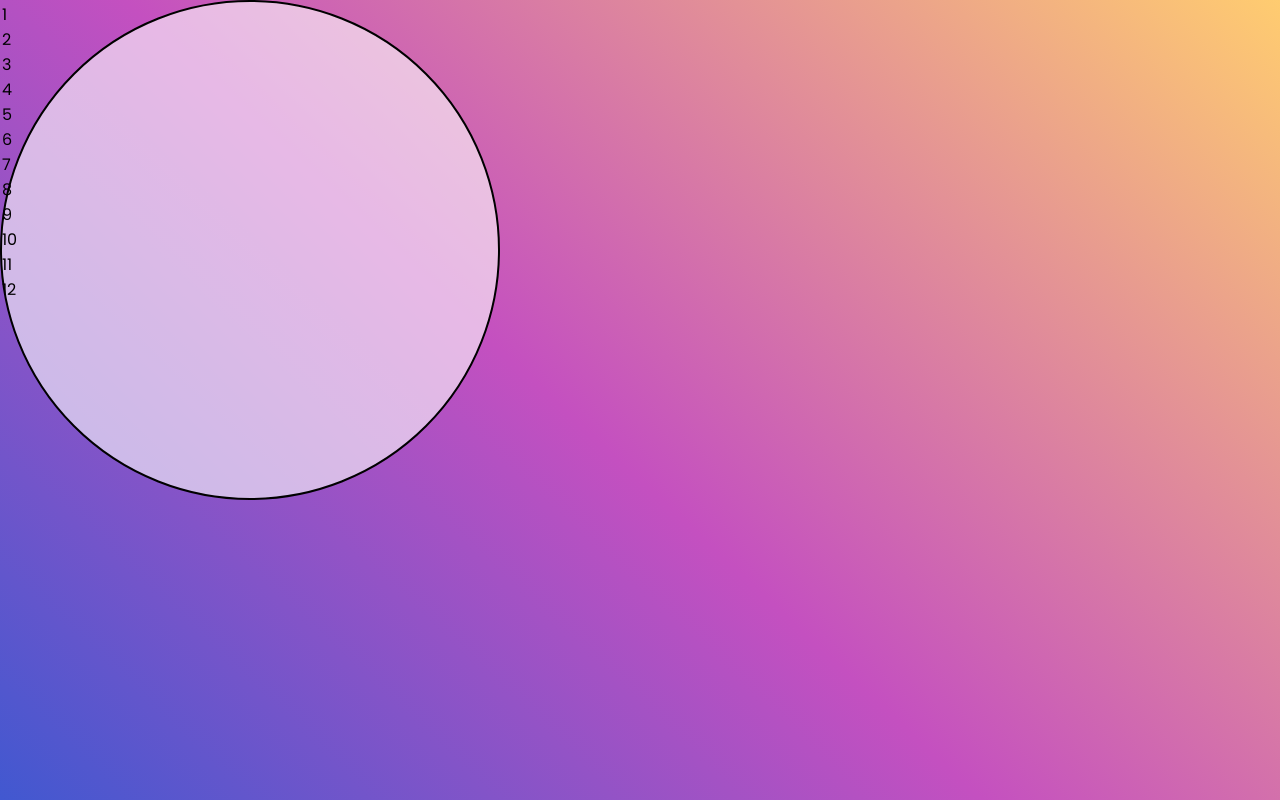
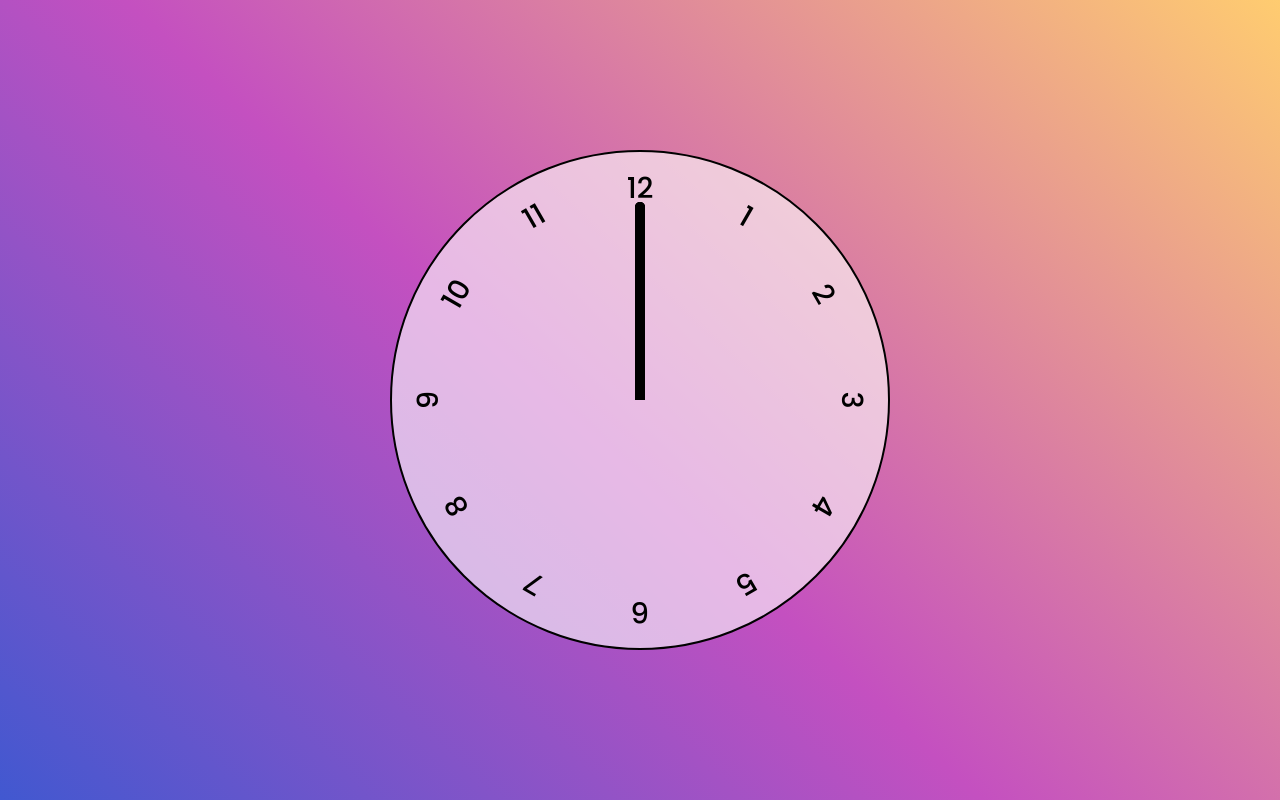
Before and after one commit to FelipeYCastro/PrimeiroRelogioHtmlCssJavascript, a plain HTML site: page index.html in a window 1280 px wide. Drawn offline with Linux system fonts and the light colour scheme.

Commit message:
continuação, terminarei amanhã pratica

```diff
--- a/style.css
+++ b/style.css
@@ -19,6 +19,9 @@ body {
     var(--bg-color3) 100%
   );
   height: 100vh;
+  display: flex;
+  justify-content: center;
+  align-items: center;
 }
 
 .clock {
@@ -27,4 +30,68 @@ body {
   background-color: rgba(255, 255, 255, 0.6);
   border-radius: 50%;
   border: 2px solid black;
+  position: relative;
 }
+
+.clock .number {
+  --rotation: 0;
+
+  position: absolute;
+  width: 100%;
+  height: 100%;
+  text-align: center;
+  transform: rotate(var(--rotation));
+  font-size: 1.8rem;
+  font-weight: 500;
+  padding: 15px;
+}
+
+.clock .number.number-1 {
+  --rotation: 30deg;
+}
+.clock .number.number-2 {
+  --rotation: 60deg;
+}
+.clock .number.number-3 {
+  --rotation: 90deg;
+}
+.clock .number.number-4 {
+  --rotation: 120deg;
+}
+.clock .number.number-5 {
+  --rotation: 150deg;
+}
+.clock .number.number-6 {
+  --rotation: 180deg;
+}
+.clock .number.number-7 {
+  --rotation: 210deg;
+}
+.clock .number.number-8 {
+  --rotation: 240deg;
+}
+.clock .number.number-9 {
+  --rotation: 270deg;
+}
+.clock .number.number-10 {
+  --rotation: 300deg;
+}
+.clock .number.number-11 {
+  --rotation: 330deg;
+}
+
+/* ponteiros do relógio */
+.clock .hand {
+  --rotation: 0;
+
+  position: absolute;
+  bottom: 50%;
+  left: 50%;
+  width: 10px;
+  height: 40%;
+  background-color: black;
+  z-index: 10;
+  transform: translateX(-50%) rotate(calc(var(--rotation) * 1deg));
+  transform-origin: bottom;
+  border-radius: 10px 10px 0 0;
+}
```
